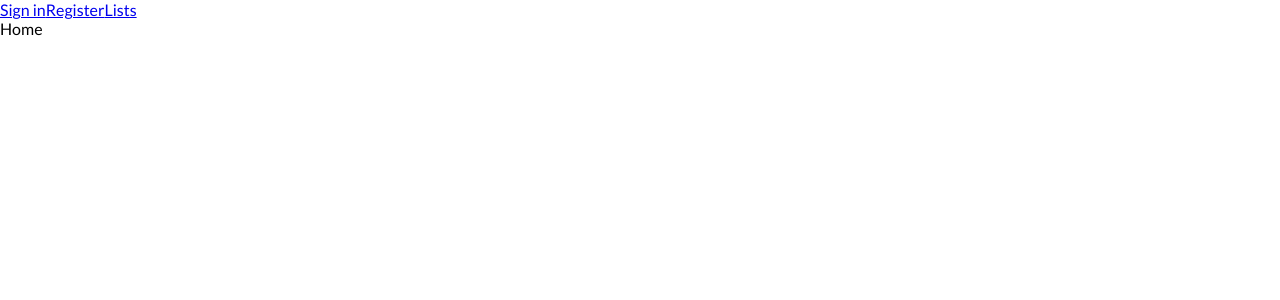
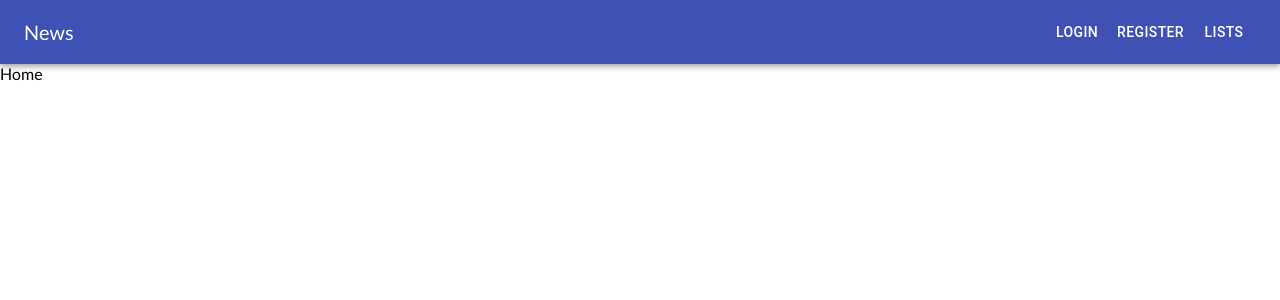
Before and after one commit to mkim871/ecom, a React (Create React App) app: page / in a window 1280 px wide. Shown: the top 300 px of the page. Built offline with nearby package versions, Linux system fonts and the light colour scheme; no server answers.

Commit message:
[ENHANCEMENT] Navbar

```diff
--- /dev/null
+++ b/src/components/navBarDrawer/navBarDrawer.tsx
@@ -0,0 +1,58 @@
+import React, { useState, useEffect } from "react";
+import Drawer from "@material-ui/core/Drawer";
+import List from "@material-ui/core/List";
+import Divider from "@material-ui/core/Divider";
+import ListItem from "@material-ui/core/ListItem";
+import ListItemText from "@material-ui/core/ListItemText";
+import { Link } from "react-router-dom";
+import styled from 'styled-components';
+import img from '../../logo.png';
+
+const StyledDrawer = styled.div`
+  width: 250px;
+`;
+const StyledLogo = styled.img`
+  width: 100%;
+  padding: 15px;
+  box-sizing: border-box;
+`;
+
+const NavBarDrawer = (props: {
+  links: { title: string; to: string }[];
+  open: boolean;
+  toggleDrawer: (b: boolean) => any;
+  [any: string]: any;
+}) => {
+  const list = () => (
+    <StyledDrawer
+      role="presentation"
+      onClick={props.toggleDrawer(false)}
+      onKeyDown={props.toggleDrawer(false)}
+    >
+      <StyledLogo src={img} alt="Logo"/>
+      <Divider />
+      <List>
+        {props.links.map((link, index) => (
+          <ListItem button component={Link} to={link.to} key={index}>
+            <ListItemText primary={link.title} />
+          </ListItem>
+        ))}
+      </List>
+      <Divider />
+    </StyledDrawer>
+  );
+
+  return (
+    <React.Fragment>
+      <Drawer
+        anchor={"left"}
+        open={props.open}
+        onClose={props.toggleDrawer(false)}
+      >
+        {list()}
+      </Drawer>
+    </React.Fragment>
+  );
+};
+
+export default NavBarDrawer;
--- a/src/containers/App/App.jsx
+++ b/src/containers/App/App.jsx
@@ -12,6 +12,7 @@ import Item from "../Item/Item";
 import * as ac from "../Auth/actions";
 import userService from "../../_services/user.service";
 import theme from "../../_styles/theme";
+import NavBar from "../NavBar/NavBar";
 
 class App extends Component {
   componentDidMount() {
@@ -35,9 +36,7 @@ class App extends Component {
         <ThemeProvider {...this.props} theme={theme}>
           <Alert />
           <Router history={history}>
-            <Link to="/auth/signin">Sign in</Link>
-            <Link to="/auth/register">Register</Link>
-            <Link to="/lists">Lists</Link>
+            <NavBar />
             <Switch>
               <Route path="/" exact component={Home} />
               <Route path="/auth/:type" component={Auth} />
--- /dev/null
+++ b/src/containers/NavBar/NavBar.tsx
@@ -0,0 +1,105 @@
+import React from "react";
+import { Link } from "react-router-dom";
+import AppBar from "@material-ui/core/AppBar";
+import Toolbar from "@material-ui/core/Toolbar";
+import Button from "@material-ui/core/Button";
+import IconButton from "@material-ui/core/IconButton";
+import MenuIcon from "@material-ui/icons/Menu";
+import styled from "styled-components";
+import { media } from "../../_styles/media";
+import NavBarDrawer from "../../components/navBarDrawer/navBarDrawer";
+
+const links = [
+  {
+    title: "Login",
+    to: "/auth/signin",
+  },
+  {
+    title: "Register",
+    to: "/auth/register",
+  },
+  {
+    title: "Lists",
+    to: "/lists",
+  },
+];
+
+const StyledH6 = styled.h6`
+  margin: 0px;
+  font-weight: 500;
+  font-size: 20px;
+  flex-grow: 1;
+`;
+const StyledDesktopButtonsContainer = styled.div`
+  display: none;
+  ${media.md`
+    display: block;
+  `}
+`;
+const StyledIconButton = styled(IconButton)`
+  ${media.md`
+     display: none;
+  `}
+`;
+
+class NavBar extends React.Component {
+  state = {
+    isOpen: false,
+  };
+
+  onToggleDrawer(open: boolean) {
+    return (event: React.KeyboardEvent | React.MouseEvent) => {
+      if (
+        event.type === "keydown" &&
+        ((event as React.KeyboardEvent).key === "Tab" ||
+          (event as React.KeyboardEvent).key === "Shift")
+      ) {
+        return;
+      }
+      this.setState({
+        isOpen: open,
+      });
+    };
+  }
+
+  render() {
+    return (
+      <React.Fragment>
+        <NavBarDrawer
+          links={links}
+          open={this.state.isOpen}
+          toggleDrawer={(b) => this.onToggleDrawer(b)}
+        />
+        <AppBar position="static">
+          <Toolbar>
+            <StyledIconButton
+              onClick={this.onToggleDrawer(true)}
+              edge="start"
+              color="inherit"
+              aria-label="menu"
+            >
+              <MenuIcon />
+            </StyledIconButton>
+            <StyledH6>News</StyledH6>
+            <StyledDesktopButtonsContainer>
+              {links.map((link) => {
+                return (
+                  <Button
+                    color="inherit"
+                    key={link.to}
+                    component={Link}
+                    to={link.to}
+                  >
+                    {link.title}
+                  </Button>
+                );
+              })}
+            </StyledDesktopButtonsContainer>
+          </Toolbar>
+        </AppBar>
+      </React.Fragment>
+    );
+  }
+}
+
+export default NavBar;
```
Also changed, not shown: src/logo.png (added).
